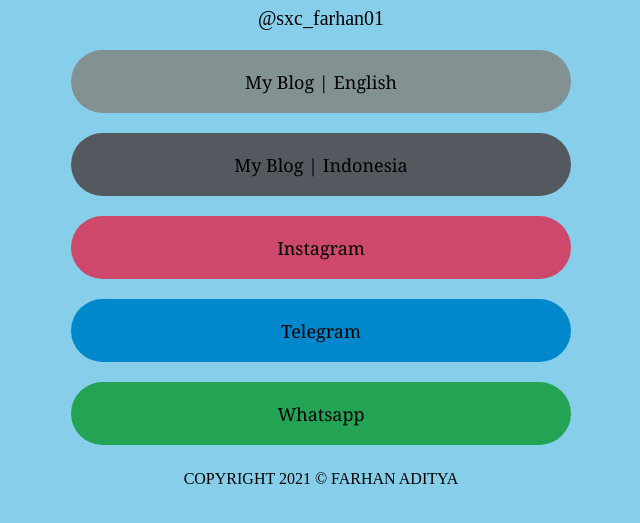
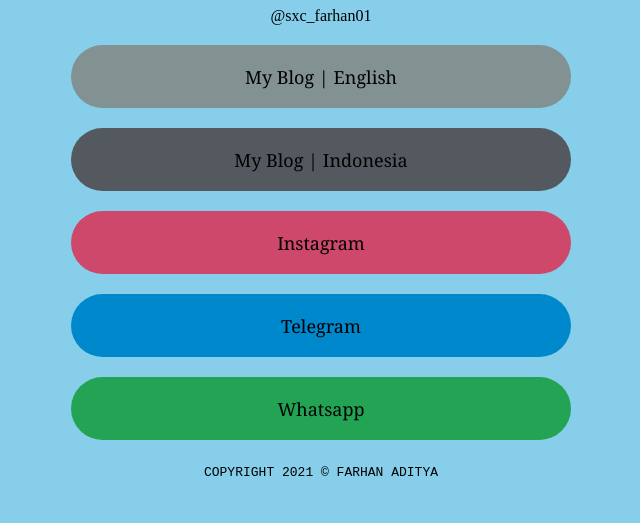
Before and after one commit to farhan443/farhanaditya.link, a plain HTML site: page index.html in a window 1280 px wide. Shown: the part 149-672 px from the top of the page, without its empty margins (319-959 px from the left). Drawn offline with Linux system fonts and the light colour scheme.

Commit message:
Add files via upload
slight improvement

```diff
--- a/style.css
+++ b/style.css
@@ -12,7 +12,7 @@ body {
 }
 
 #name {
-    font-size: 20px;
+    font-size: 16px;
     text-align: center;
     margin-top: 10px;
     margin-left: auto;
@@ -78,6 +78,7 @@ footer {
 }
 
 #copyright_notice {
+    font-family: monospace;
     margin-top: 25px;
     text-transform: uppercase;
 }
```
